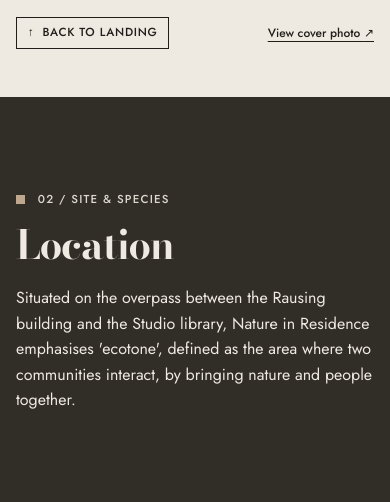
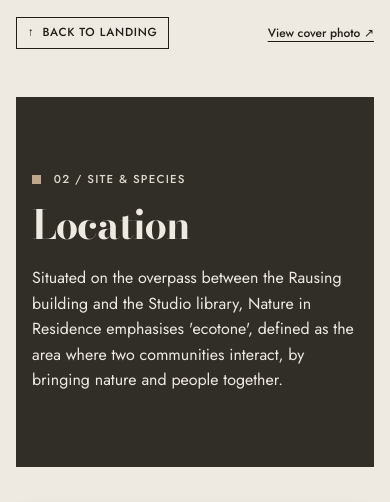
Before and after one commit to 10078814-code/across-rca, a plain HTML site: page index.html in a window 390 px wide. Shown: the part 2709-3211 px from the top of the page. Drawn offline with nearby package versions, Linux system fonts and the light colour scheme.

Commit message:
Restore consistent content margins and compact chapter openings

```diff
--- a/landing.css
+++ b/landing.css
@@ -447,9 +447,9 @@ body, button { font-family: var(--landing-type); }
   grid-template-columns: 1.05fr .95fr;
   gap: clamp(22px, 5vw, 72px);
   align-items: center;
-  min-height: 390px;
-  margin: 0 calc((100% - 100vw) / 2) clamp(36px, 5vw, 70px);
-  padding: 65px max(36px, calc((100vw - 1480px) / 2)) 55px;
+  min-height: 340px;
+  margin: 0 0 clamp(36px, 5vw, 70px);
+  padding: 45px clamp(24px, 3vw, 44px);
   background: #312d27;
   color: #eeeae2;
 }
@@ -544,7 +544,7 @@ body, button { font-family: var(--landing-type); }
     grid-template-columns: 1fr;
     align-content: center;
     gap: 20px;
-    min-height: 410px;
+    min-height: 370px;
     padding: 42px 16px;
   }
   .section-heading h2 { font-size: clamp(2.5rem, 9vw, 4rem); }
```
Also changed, not shown: index.html (+0 -2 lines).
